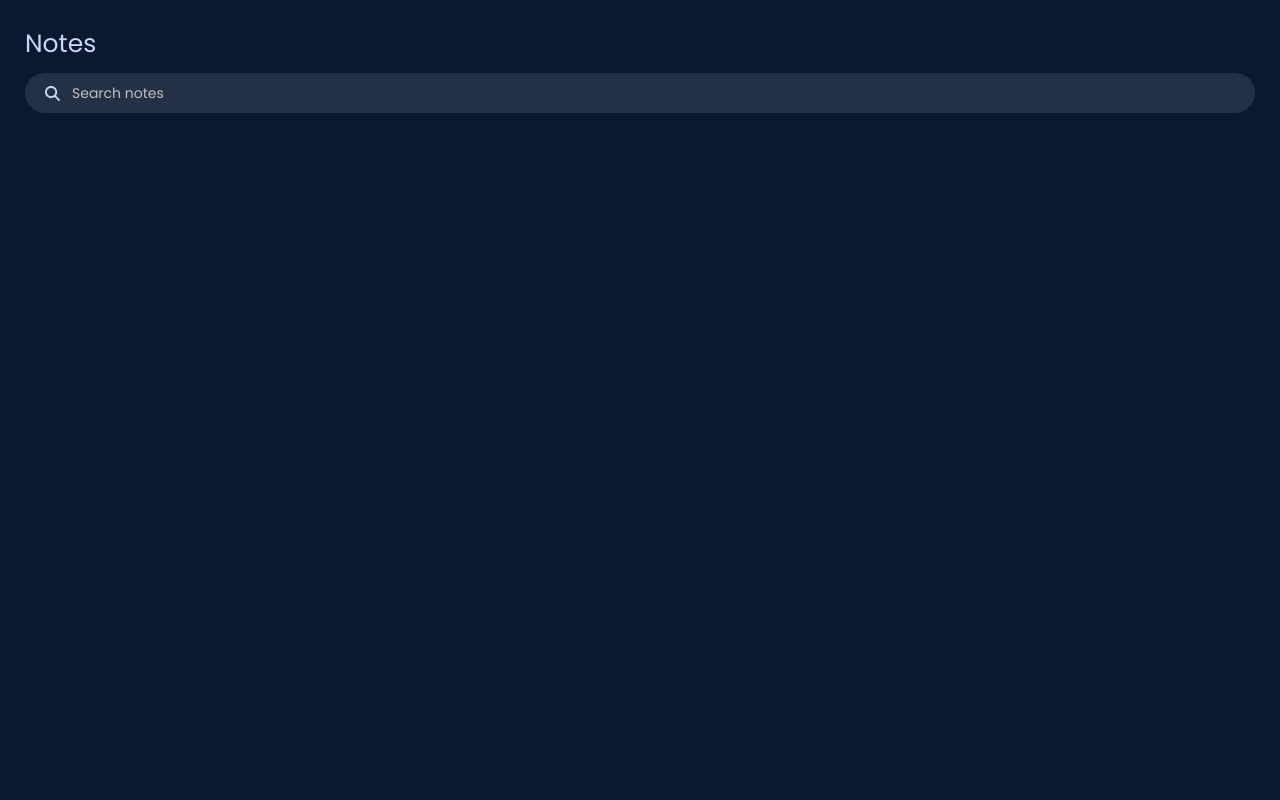
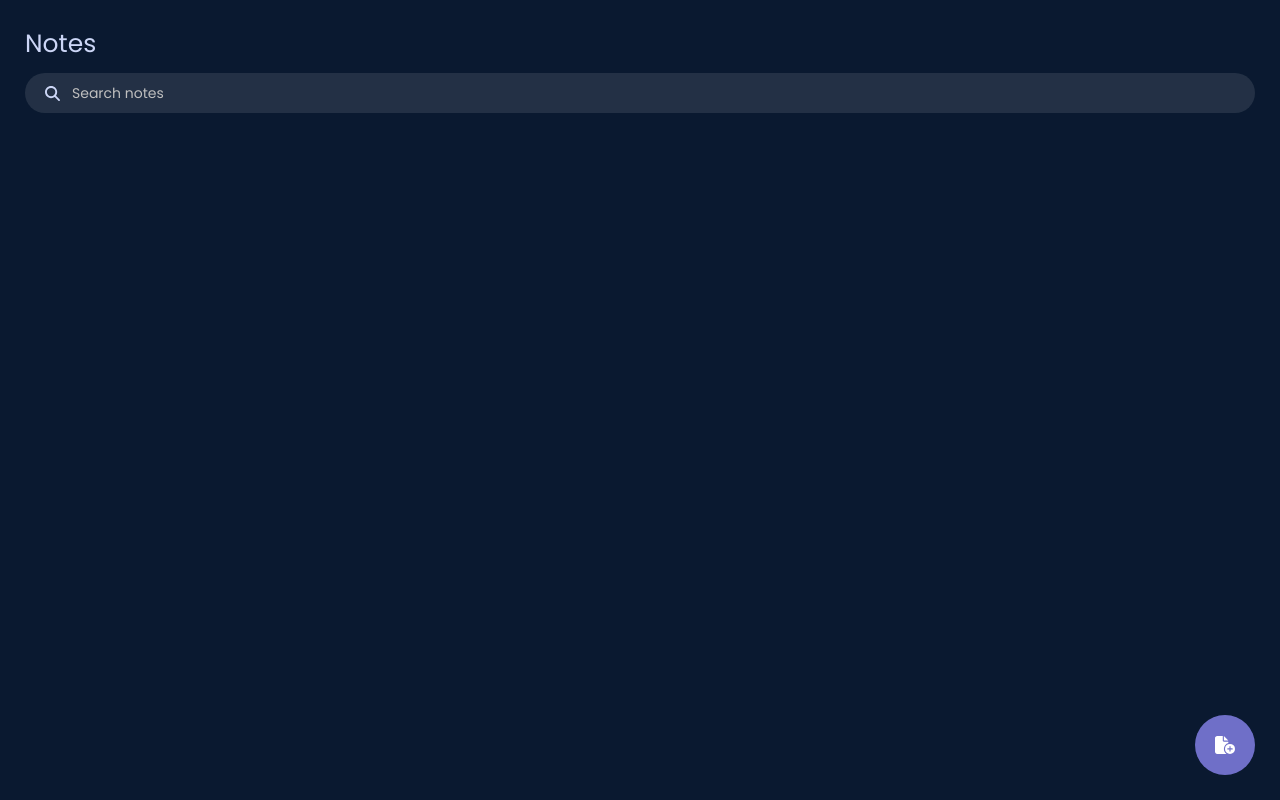
Before and after one commit to barreyrojohnmiko/RJSNotes, a React (Create React App) app: page /#/ in a window 1280 px wide. Built offline with nearby package versions, Linux system fonts and the light colour scheme.

Commit message:
added views/AddButton

```diff
--- a/src/components/Home.css
+++ b/src/components/Home.css
@@ -2,3 +2,10 @@
   display: flex;
   flex-direction: column;
 }
+
+.add-button-section {
+  position: fixed;
+  bottom: 0;
+  right: 0;
+  margin: 25px;
+}
--- a/src/components/Home.tsx
+++ b/src/components/Home.tsx
@@ -2,6 +2,7 @@ import React from "react";
 import "./Home.css";
 
 import Header from "../views/Header";
+import AddButton from "../views/AddButton";
 
 const Home = () => {
   return (
@@ -9,6 +10,9 @@ const Home = () => {
       <div className="header-section">
         <Header />
       </div>
+      <div className="add-button-section">
+        <AddButton />
+      </div>
     </div>
   );
 };
--- /dev/null
+++ b/src/views/AddButton.css
@@ -0,0 +1,16 @@
+.add-button-container {
+  height: 60px;
+  width: 60px;
+  border-radius: 30px;
+  border: none;
+  background: #6f6fc8;
+  display: flex;
+  justify-content: center;
+  align-items: center;
+}
+
+.add-button-logo {
+  height: 20px;
+  width: 20px;
+  color: white;
+}
--- /dev/null
+++ b/src/views/AddButton.tsx
@@ -0,0 +1,17 @@
+import React from "react";
+import "./AddButton.css";
+
+import { FontAwesomeIcon } from "@fortawesome/react-fontawesome";
+import { faFileCirclePlus } from "@fortawesome/free-solid-svg-icons";
+
+const AddButton = () => {
+  return (
+    <>
+      <button className="add-button-container">
+        <FontAwesomeIcon icon={faFileCirclePlus} className="add-button-logo" />
+      </button>
+    </>
+  );
+};
+
+export default AddButton;
```
